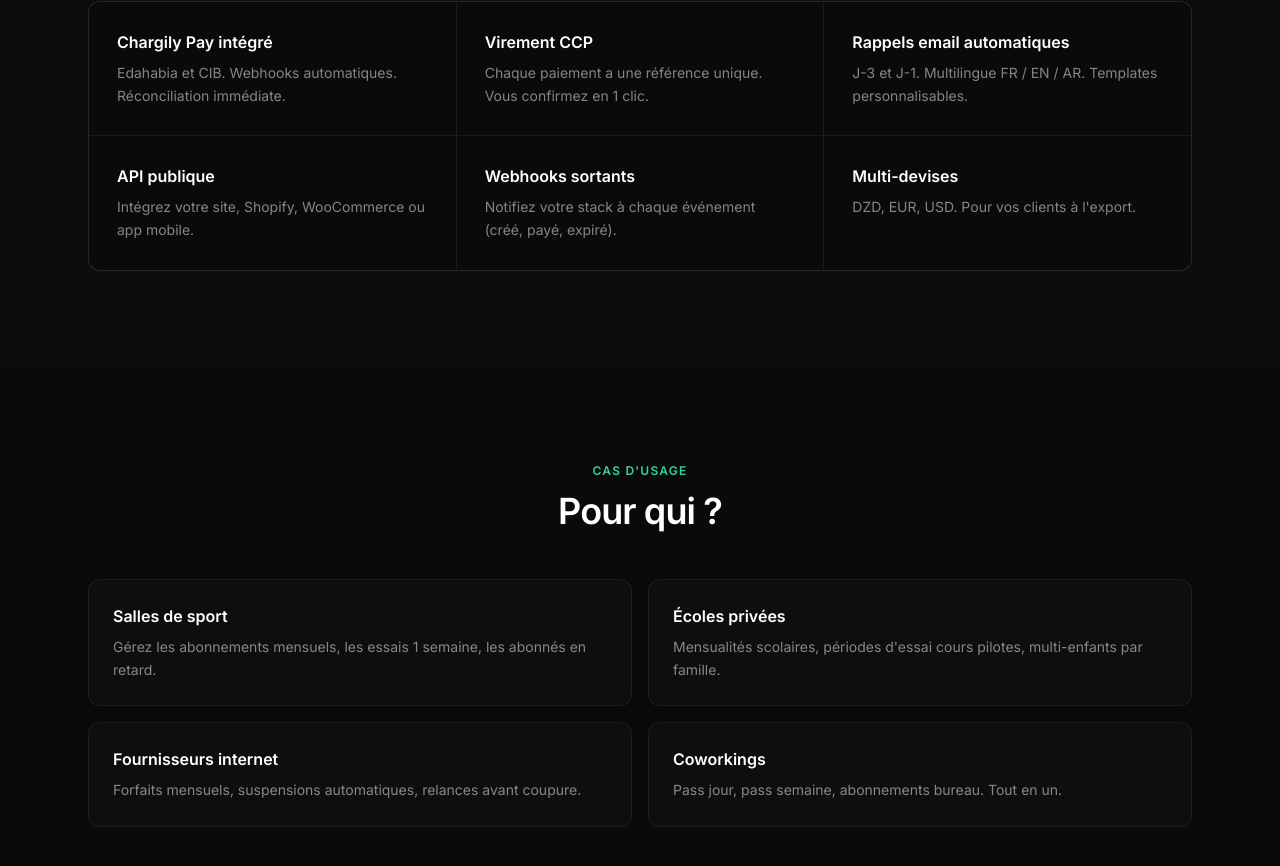
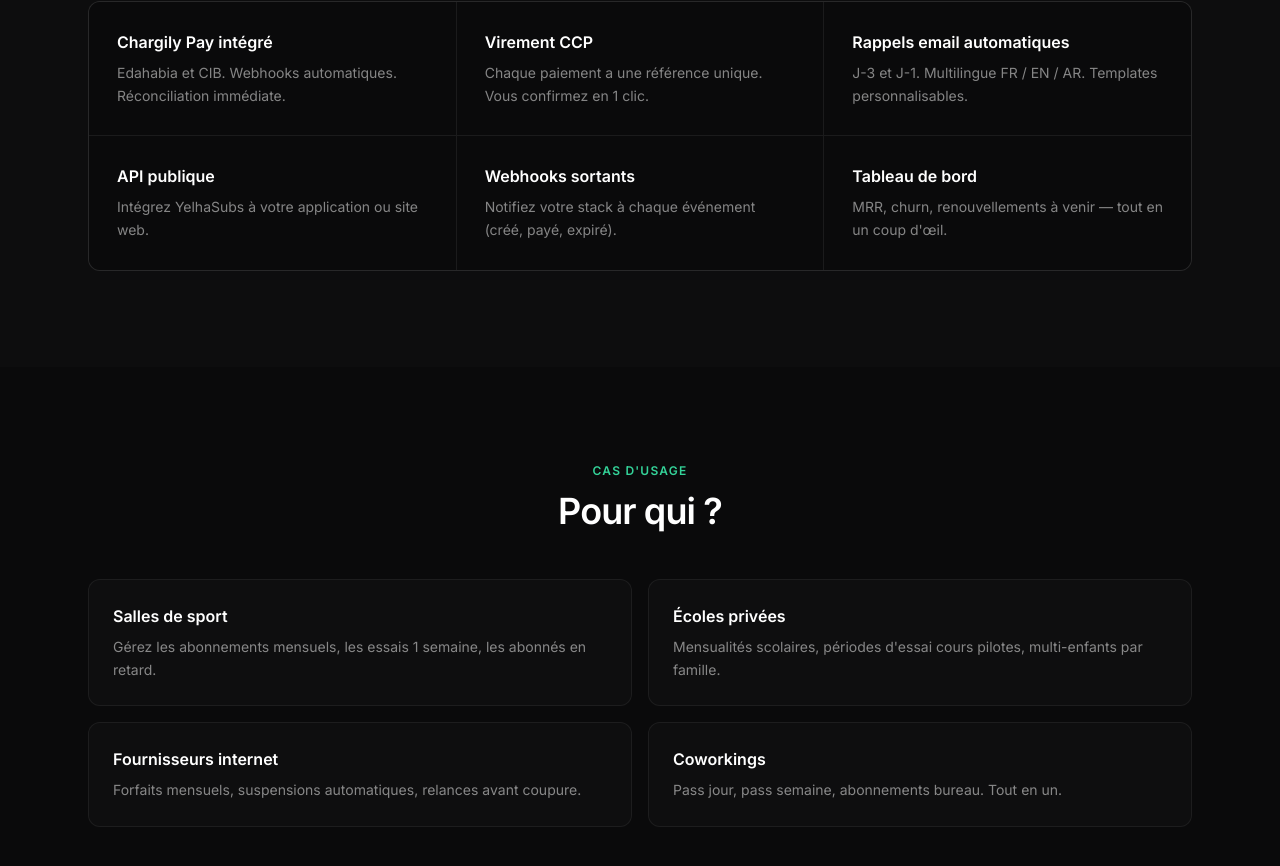
Before and after one commit to CevekDev/YelhaERP, a Next.js app: page / in a window 1280 px wide. Shown: the part 3161-4027 px from the top of the page. Built offline with nearby package versions, Linux system fonts and the light colour scheme; no server answers; the database is empty.

Commit message:
fix(landing): remove WooCommerce/Shopify and multi-currency mentions

```diff
--- a/app/page.tsx
+++ b/app/page.tsx
@@ -347,9 +347,9 @@ function FeatureGrid() {
     { t: 'Chargily Pay intégré',     d: 'Edahabia et CIB. Webhooks automatiques. Réconciliation immédiate.' },
     { t: 'Virement CCP',             d: 'Chaque paiement a une référence unique. Vous confirmez en 1 clic.' },
     { t: 'Rappels email automatiques', d: 'J-3 et J-1. Multilingue FR / EN / AR. Templates personnalisables.' },
-    { t: 'API publique',             d: 'Intégrez votre site, Shopify, WooCommerce ou app mobile.' },
+    { t: 'API publique',             d: 'Intégrez YelhaSubs à votre application ou site web.' },
     { t: 'Webhooks sortants',        d: 'Notifiez votre stack à chaque événement (créé, payé, expiré).' },
-    { t: 'Multi-devises',            d: 'DZD, EUR, USD. Pour vos clients à l\'export.' },
+    { t: 'Tableau de bord',          d: 'MRR, churn, renouvellements à venir — tout en un coup d\'œil.' },
   ]
   return (
     <section className="border-t border-white/[0.06] bg-white/[0.01]">
```
